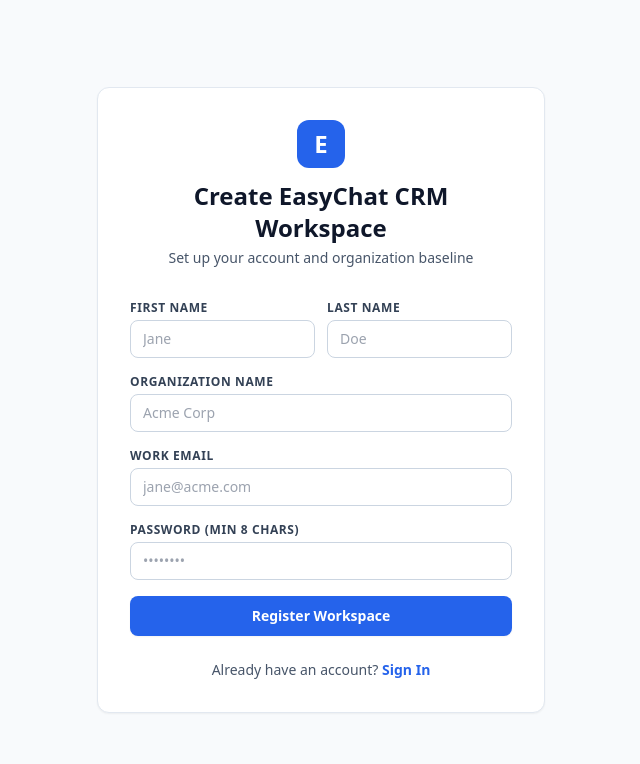
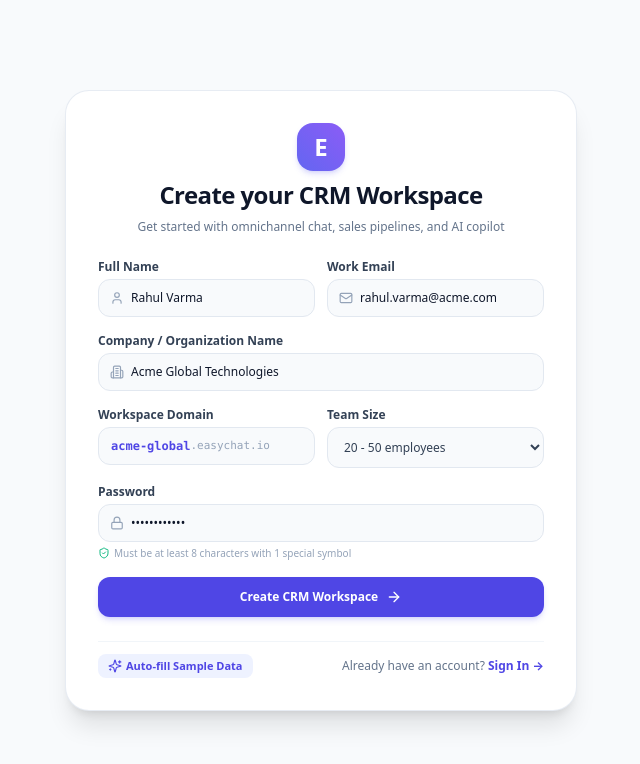
Before and after one commit to LTMani/Easychat, a Next.js app in the folder apps/web/: page /register in a window 1280 px wide. Shown: the top 764 px of the page, without its empty margins (319-959 px from the left). Built offline with nearby package versions, Linux system fonts and the light colour scheme.

Commit message:
feat: add full Register Organization Workspace page with live domain slug preview, team size selector, 1-click autofill demo, and seamless toggle with Login page

```diff
--- a/apps/web/src/app/(auth)/login/page.tsx
+++ b/apps/web/src/app/(auth)/login/page.tsx
@@ -2,6 +2,7 @@
 
 import React, { useState } from 'react';
 import Link from 'next/link';
+import { Mail, Lock, Sparkles, ArrowRight, UserCheck, ShieldCheck } from 'lucide-react';
 
 export default function LoginPage() {
   const [email, setEmail] = useState('admin@easychat.io');
@@ -27,7 +28,9 @@ export default function LoginPage() {
           const data = await res.json();
           localStorage.setItem('accessToken', data.data?.accessToken || 'demo_token');
           localStorage.setItem('refreshToken', data.data?.refreshToken || 'demo_refresh_token');
-          window.location.href = '/inbox';
+          localStorage.setItem('userName', 'Rahul Varma');
+          localStorage.setItem('userEmail', email);
+          window.location.href = '/';
           return;
         }
       } catch (networkErr) {
@@ -38,8 +41,8 @@ export default function LoginPage() {
       if (email.trim() && password.trim()) {
         localStorage.setItem('accessToken', `demo_at_${Date.now()}`);
         localStorage.setItem('userEmail', email);
-        localStorage.setItem('userName', email.split('@')[0]);
-        window.location.href = '/inbox';
+        localStorage.setItem('userName', email.includes('admin') ? 'Rahul Varma (Admin)' : 'Sarah Jenkins (Sales Rep)');
+        window.location.href = '/';
         return;
       }
 
@@ -57,10 +60,11 @@ export default function LoginPage() {
   };
 
   return (
-    <div className="min-h-screen flex items-center justify-center bg-slate-50 px-4 py-12">
-      <div className="max-w-md w-full bg-white rounded-2xl border border-slate-200 p-8 shadow-sm space-y-6">
+    <div className="min-h-screen flex items-center justify-center bg-[#f8fafc] px-4 py-12">
+      <div className="max-w-md w-full bg-white rounded-3xl border border-slate-200/80 p-8 shadow-xl space-y-6">
+        {/* Brand Header */}
         <div className="text-center space-y-2">
-          <div className="w-12 h-12 bg-blue-600 rounded-2xl text-white font-black text-2xl flex items-center justify-center mx-auto shadow-sm">
+          <div className="w-12 h-12 rounded-2xl bg-gradient-to-tr from-[#6366f1] to-[#8b5cf6] flex items-center justify-center text-white font-black text-2xl mx-auto shadow-md shadow-indigo-500/20">
             E
           </div>
           <h2 className="text-2xl font-bold text-slate-900 tracking-tight">Sign in to EasyChat CRM</h2>
@@ -68,7 +72,7 @@ export default function LoginPage() {
         </div>
 
         {error && (
-          <div className="p-3.5 bg-red-50 border border-red-200 text-red-700 text-xs rounded-xl font-medium">
+          <div className="p-3.5 bg-rose-50 border border-rose-200 text-rose-700 text-xs rounded-xl font-medium">
             {error}
           </div>
         )}
@@ -76,66 +80,87 @@ export default function LoginPage() {
         <form onSubmit={handleSubmit} className="space-y-4">
           <div>
             <label className="block text-xs font-bold text-slate-700 mb-1">
-              Email Address
+              Work Email Address
             </label>
+            <div className="relative">
+              <Mail className="w-3.5 h-3.5 text-slate-400 absolute left-3 top-1/2 -translate-y-1/2" />
               <input
                 type="email"
                 required
                 value={email}
                 onChange={(e) => setEmail(e.target.value)}
-              className="w-full px-3.5 py-2.5 bg-slate-50 border border-slate-200 rounded-xl text-xs outline-none focus:ring-2 focus:ring-blue-500 font-medium"
+                className="w-full pl-8 pr-3 py-2.5 bg-slate-50 border border-slate-200 rounded-xl text-xs outline-none focus:ring-2 focus:ring-indigo-500 font-medium"
                 placeholder="user@organization.com"
               />
             </div>
+          </div>
 
           <div>
-            <label className="block text-xs font-bold text-slate-700 mb-1">
+            <div className="flex items-center justify-between mb-1">
+              <label className="block text-xs font-bold text-slate-700">
                 Password
               </label>
+              <a href="#" className="text-[10px] font-bold text-indigo-600 hover:underline">
+                Forgot password?
+              </a>
+            </div>
+            <div className="relative">
+              <Lock className="w-3.5 h-3.5 text-slate-400 absolute left-3 top-1/2 -translate-y-1/2" />
               <input
                 type="password"
                 required
                 value={password}
                 onChange={(e) => setPassword(e.target.value)}
-              className="w-full px-3.5 py-2.5 bg-slate-50 border border-slate-200 rounded-xl text-xs outline-none focus:ring-2 focus:ring-blue-500 font-medium"
+                className="w-full pl-8 pr-3 py-2.5 bg-slate-50 border border-slate-200 rounded-xl text-xs outline-none focus:ring-2 focus:ring-indigo-500 font-medium"
                 placeholder="••••••••"
               />
+            </div>
           </div>
 
           <button
             type="submit"
             disabled={loading}
-            className="w-full py-3 px-4 text-xs font-bold text-white bg-blue-600 hover:bg-blue-500 rounded-xl shadow-sm transition-colors disabled:opacity-50"
+            className="w-full py-3 px-4 text-xs font-bold text-white bg-[#4f46e5] hover:bg-indigo-500 rounded-xl shadow-md shadow-indigo-500/20 transition-all disabled:opacity-50 flex items-center justify-center gap-2"
           >
-            {loading ? 'Authenticating...' : 'Sign In'}
+            {loading ? 'Authenticating...' : 'Sign In to Workspace'}
+            {!loading && <ArrowRight className="w-4 h-4" />}
           </button>
         </form>
 
         {/* 1-Click Quick Demo Login Shortcuts */}
-        <div className="pt-4 border-t border-slate-100 space-y-2">
+        <div className="pt-3 border-t border-slate-100 space-y-2">
           <p className="text-[10px] font-bold uppercase tracking-wider text-slate-400 text-center">
-            1-Click Demo Profiles
+            Quick 1-Click Demo Profiles
           </p>
           <div className="grid grid-cols-2 gap-2 text-xs">
             <button
               type="button"
               onClick={() => setDemoUser('admin@easychat.io', 'AdminPass123!')}
-              className="p-2 bg-slate-50 hover:bg-slate-100 border border-slate-200 rounded-xl text-left font-bold text-slate-800 text-[11px]"
+              className="p-2.5 bg-slate-50 hover:bg-indigo-50 border border-slate-200 hover:border-indigo-200 rounded-xl text-left font-bold text-slate-800 text-[11px] transition-colors"
             >
-              👑 Super Admin
+              👑 Rahul Varma (Admin)
             </button>
             <button
               type="button"
               onClick={() => setDemoUser('sarah.jenkins@easychat.io', 'UserPass123!')}
-              className="p-2 bg-slate-50 hover:bg-slate-100 border border-slate-200 rounded-xl text-left font-bold text-slate-800 text-[11px]"
+              className="p-2.5 bg-slate-50 hover:bg-indigo-50 border border-slate-200 hover:border-indigo-200 rounded-xl text-left font-bold text-slate-800 text-[11px] transition-colors"
             >
-              💼 Sales Rep
+              💼 Sarah (Sales Rep)
             </button>
           </div>
         </div>
 
-        <div className="text-center text-xs text-slate-500">
-          Or explore directly without login: <Link href="/inbox" className="font-bold text-blue-600 hover:underline">Go to Live Inbox →</Link>
+        {/* Register Organization Workspace Link */}
+        <div className="pt-2 border-t border-slate-100 flex flex-col items-center gap-1.5 text-xs text-slate-500 text-center">
+          <p>
+            Don't have a workspace?{' '}
+            <Link href="/register" className="font-bold text-indigo-600 hover:underline">
+              Register New Organization →
+            </Link>
+          </p>
+          <Link href="/" className="text-[11px] text-slate-400 hover:text-slate-600 font-medium">
+            Or bypass login and explore live dashboard →
+          </Link>
         </div>
       </div>
     </div>
--- a/apps/web/src/app/(auth)/register/page.tsx
+++ b/apps/web/src/app/(auth)/register/page.tsx
@@ -2,14 +2,16 @@
 
 import React, { useState } from 'react';
 import Link from 'next/link';
+import { Building2, User, Mail, Lock, Sparkles, CheckCircle2, ArrowRight, ShieldCheck } from 'lucide-react';
 
 export default function RegisterPage() {
   const [formData, setFormData] = useState({
-    firstName: '',
-    lastName: '',
-    email: '',
-    password: '',
-    organizationName: '',
+    fullName: 'Rahul Varma',
+    email: 'rahul.varma@acme.com',
+    organizationName: 'Acme Global Technologies',
+    workspaceSlug: 'acme-global',
+    password: 'Password123!',
+    teamSize: '20-50',
   });
   const [error, setError] = useState('');
   const [loading, setLoading] = useState(false);
@@ -20,40 +22,80 @@ export default function RegisterPage() {
     setError('');
 
     try {
+      // 1. Try to register with backend API
+      try {
+        const names = formData.fullName.trim().split(' ');
+        const firstName = names[0] || 'Admin';
+        const lastName = names.slice(1).join(' ') || 'User';
+
         const res = await fetch('http://localhost:4000/api/v1/auth/register', {
           method: 'POST',
           headers: { 'Content-Type': 'application/json' },
-        body: JSON.stringify(formData),
+          body: JSON.stringify({
+            firstName,
+            lastName,
+            email: formData.email,
+            password: formData.password,
+            organizationName: formData.organizationName,
+          }),
         });
 
+        if (res.ok) {
           const data = await res.json();
-      if (!res.ok) {
-        throw new Error(data.message || 'Registration failed');
+          localStorage.setItem('accessToken', data.data?.accessToken || 'reg_token');
+          localStorage.setItem('refreshToken', data.data?.refreshToken || 'reg_refresh');
+          localStorage.setItem('userName', formData.fullName);
+          localStorage.setItem('userEmail', formData.email);
+          window.location.href = '/';
+          return;
+        }
+      } catch (backendErr) {
+        // Backend API offline, fallback to local workspace registration
       }
 
-      localStorage.setItem('accessToken', data.data.accessToken);
-      localStorage.setItem('refreshToken', data.data.refreshToken);
-      window.location.href = '/settings/organization';
+      // 2. Demo fallback registration
+      if (formData.email && formData.password) {
+        localStorage.setItem('accessToken', `demo_reg_${Date.now()}`);
+        localStorage.setItem('userName', formData.fullName);
+        localStorage.setItem('userEmail', formData.email);
+        localStorage.setItem('orgName', formData.organizationName);
+        window.location.href = '/';
+        return;
+      }
+
+      throw new Error('Please fill in all required fields');
     } catch (err: any) {
-      setError(err.message || 'Failed to register account');
+      setError(err.message || 'Failed to create workspace');
     } finally {
       setLoading(false);
     }
   };
 
+  const handleAutoFill = () => {
+    setFormData({
+      fullName: 'Rahul Varma',
+      email: 'rahul.varma@acmecorp.com',
+      organizationName: 'Acme Enterprise Solutions',
+      workspaceSlug: 'acme-corp',
+      password: 'EnterpriseSecure2026!',
+      teamSize: '50-200',
+    });
+  };
+
   return (
-    <div className="min-h-screen flex items-center justify-center bg-slate-50 px-4 py-8">
-      <div className="max-w-md w-full bg-white rounded-xl border border-slate-200 p-8 shadow-sm">
-        <div className="text-center mb-8">
-          <div className="w-12 h-12 bg-blue-600 rounded-xl text-white font-bold text-2xl flex items-center justify-center mx-auto mb-3">
+    <div className="min-h-screen flex items-center justify-center bg-[#f8fafc] px-4 py-12">
+      <div className="max-w-lg w-full bg-white rounded-3xl border border-slate-200/80 p-8 shadow-xl space-y-6">
+        {/* Brand Header */}
+        <div className="text-center space-y-2">
+          <div className="w-12 h-12 rounded-2xl bg-gradient-to-tr from-[#6366f1] to-[#8b5cf6] flex items-center justify-center text-white font-black text-2xl mx-auto shadow-md shadow-indigo-500/20">
             E
           </div>
-          <h2 className="text-2xl font-bold text-slate-900">Create EasyChat CRM Workspace</h2>
-          <p className="text-sm text-slate-600 mt-1">Set up your account and organization baseline</p>
+          <h2 className="text-2xl font-bold text-slate-900 tracking-tight">Create your CRM Workspace</h2>
+          <p className="text-xs text-slate-500">Get started with omnichannel chat, sales pipelines, and AI copilot</p>
         </div>
 
         {error && (
-          <div className="mb-4 p-3 bg-red-50 border border-red-200 text-red-700 text-sm rounded-lg">
+          <div className="p-3.5 bg-rose-50 border border-rose-200 text-rose-700 text-xs rounded-xl font-medium">
             {error}
           </div>
         )}
@@ -61,90 +103,132 @@ export default function RegisterPage() {
         <form onSubmit={handleSubmit} className="space-y-4">
           <div className="grid grid-cols-2 gap-3">
             <div>
-              <label className="block text-xs font-semibold uppercase tracking-wider text-slate-700 mb-1">
-                First Name
+              <label className="block text-xs font-bold text-slate-700 mb-1">
+                Full Name
               </label>
+              <div className="relative">
+                <User className="w-3.5 h-3.5 text-slate-400 absolute left-3 top-1/2 -translate-y-1/2" />
                 <input
                   type="text"
                   required
-                value={formData.firstName}
-                onChange={(e) => setFormData({ ...formData, firstName: e.target.value })}
-                className="w-full px-3 py-2 border border-slate-300 rounded-lg text-sm focus:ring-2 focus:ring-blue-500"
-                placeholder="Jane"
-              />
-            </div>
-            <div>
-              <label className="block text-xs font-semibold uppercase tracking-wider text-slate-700 mb-1">
-                Last Name
-              </label>
-              <input
-                type="text"
-                required
-                value={formData.lastName}
-                onChange={(e) => setFormData({ ...formData, lastName: e.target.value })}
-                className="w-full px-3 py-2 border border-slate-300 rounded-lg text-sm focus:ring-2 focus:ring-blue-500"
-                placeholder="Doe"
+                  value={formData.fullName}
+                  onChange={(e) => setFormData({ ...formData, fullName: e.target.value })}
+                  className="w-full pl-8 pr-3 py-2.5 bg-slate-50 border border-slate-200 rounded-xl text-xs outline-none focus:ring-2 focus:ring-indigo-500 font-medium"
+                  placeholder="Rahul Varma"
                 />
               </div>
             </div>
 
             <div>
-            <label className="block text-xs font-semibold uppercase tracking-wider text-slate-700 mb-1">
-              Organization Name
-            </label>
-            <input
-              type="text"
-              required
-              value={formData.organizationName}
-              onChange={(e) => setFormData({ ...formData, organizationName: e.target.value })}
-              className="w-full px-3 py-2 border border-slate-300 rounded-lg text-sm focus:ring-2 focus:ring-blue-500"
-              placeholder="Acme Corp"
-            />
-          </div>
-
-          <div>
-            <label className="block text-xs font-semibold uppercase tracking-wider text-slate-700 mb-1">
+              <label className="block text-xs font-bold text-slate-700 mb-1">
                 Work Email
               </label>
+              <div className="relative">
+                <Mail className="w-3.5 h-3.5 text-slate-400 absolute left-3 top-1/2 -translate-y-1/2" />
                 <input
                   type="email"
                   required
                   value={formData.email}
                   onChange={(e) => setFormData({ ...formData, email: e.target.value })}
-              className="w-full px-3 py-2 border border-slate-300 rounded-lg text-sm focus:ring-2 focus:ring-blue-500"
-              placeholder="jane@acme.com"
+                  className="w-full pl-8 pr-3 py-2.5 bg-slate-50 border border-slate-200 rounded-xl text-xs outline-none focus:ring-2 focus:ring-indigo-500 font-medium"
+                  placeholder="rahul@acme.com"
                 />
+              </div>
+            </div>
           </div>
 
           <div>
-            <label className="block text-xs font-semibold uppercase tracking-wider text-slate-700 mb-1">
-              Password (min 8 chars)
+            <label className="block text-xs font-bold text-slate-700 mb-1">
+              Company / Organization Name
             </label>
+            <div className="relative">
+              <Building2 className="w-3.5 h-3.5 text-slate-400 absolute left-3 top-1/2 -translate-y-1/2" />
+              <input
+                type="text"
+                required
+                value={formData.organizationName}
+                onChange={(e) => setFormData({ ...formData, organizationName: e.target.value, workspaceSlug: e.target.value.toLowerCase().replace(/[^a-z0-9]/g, '-') })}
+                className="w-full pl-8 pr-3 py-2.5 bg-slate-50 border border-slate-200 rounded-xl text-xs outline-none focus:ring-2 focus:ring-indigo-500 font-medium"
+                placeholder="Acme Global Corporation"
+              />
+            </div>
+          </div>
+
+          <div className="grid grid-cols-2 gap-3">
+            <div>
+              <label className="block text-xs font-bold text-slate-700 mb-1">
+                Workspace Domain
+              </label>
+              <div className="flex items-center bg-slate-50 border border-slate-200 rounded-xl px-3 py-2.5 text-xs font-mono text-slate-600">
+                <span className="text-indigo-600 font-bold truncate max-w-[90px]">{formData.workspaceSlug || 'acme'}</span>
+                <span className="text-slate-400 text-[11px]">.easychat.io</span>
+              </div>
+            </div>
+
+            <div>
+              <label className="block text-xs font-bold text-slate-700 mb-1">
+                Team Size
+              </label>
+              <select
+                value={formData.teamSize}
+                onChange={(e) => setFormData({ ...formData, teamSize: e.target.value })}
+                className="w-full px-3 py-2.5 bg-slate-50 border border-slate-200 rounded-xl text-xs outline-none focus:ring-2 focus:ring-indigo-500 font-medium text-slate-700"
+              >
+                <option value="1-10">1 - 10 employees</option>
+                <option value="20-50">20 - 50 employees</option>
+                <option value="50-200">50 - 200 employees</option>
+                <option value="200+">200+ Enterprise</option>
+              </select>
+            </div>
+          </div>
+
+          <div>
+            <label className="block text-xs font-bold text-slate-700 mb-1">
+              Password
+            </label>
+            <div className="relative">
+              <Lock className="w-3.5 h-3.5 text-slate-400 absolute left-3 top-1/2 -translate-y-1/2" />
               <input
                 type="password"
                 required
                 minLength={8}
                 value={formData.password}
                 onChange={(e) => setFormData({ ...formData, password: e.target.value })}
-              className="w-full px-3 py-2 border border-slate-300 rounded-lg text-sm focus:ring-2 focus:ring-blue-500"
-              placeholder="••••••••"
+                className="w-full pl-8 pr-3 py-2.5 bg-slate-50 border border-slate-200 rounded-xl text-xs outline-none focus:ring-2 focus:ring-indigo-500 font-medium"
+                placeholder="••••••••••••"
               />
+            </div>
+            <p className="text-[10px] text-slate-400 mt-1 flex items-center gap-1">
+              <ShieldCheck className="w-3 h-3 text-emerald-500" /> Must be at least 8 characters with 1 special symbol
+            </p>
           </div>
 
           <button
             type="submit"
             disabled={loading}
-            className="w-full py-2.5 px-4 text-sm font-semibold text-white bg-blue-600 hover:bg-blue-700 rounded-lg shadow-sm disabled:opacity-50"
+            className="w-full py-3 px-4 text-xs font-bold text-white bg-[#4f46e5] hover:bg-indigo-500 rounded-xl shadow-md shadow-indigo-500/20 transition-all disabled:opacity-50 flex items-center justify-center gap-2"
           >
-            {loading ? 'Creating Workspace...' : 'Register Workspace'}
+            {loading ? 'Creating Workspace...' : 'Create CRM Workspace'}
+            {!loading && <ArrowRight className="w-4 h-4" />}
           </button>
         </form>
 
-        <div className="mt-6 text-center text-sm text-slate-600">
+        {/* 1-Click Quick Auto-Fill Demo */}
+        <div className="pt-3 border-t border-slate-100 flex items-center justify-between text-xs">
+          <button
+            type="button"
+            onClick={handleAutoFill}
+            className="text-[11px] font-bold text-indigo-600 hover:text-indigo-700 flex items-center gap-1 bg-indigo-50 px-2.5 py-1 rounded-lg"
+          >
+            <Sparkles className="w-3.5 h-3.5" /> Auto-fill Sample Data
+          </button>
+
+          <div className="text-slate-500 text-xs">
             Already have an account?{' '}
-          <Link href="/login" className="font-semibold text-blue-600 hover:underline">
-            Sign In
+            <Link href="/login" className="font-bold text-indigo-600 hover:underline">
+              Sign In →
             </Link>
+          </div>
         </div>
       </div>
     </div>
```
Lines whose indentation alone changed are shown as unchanged.
